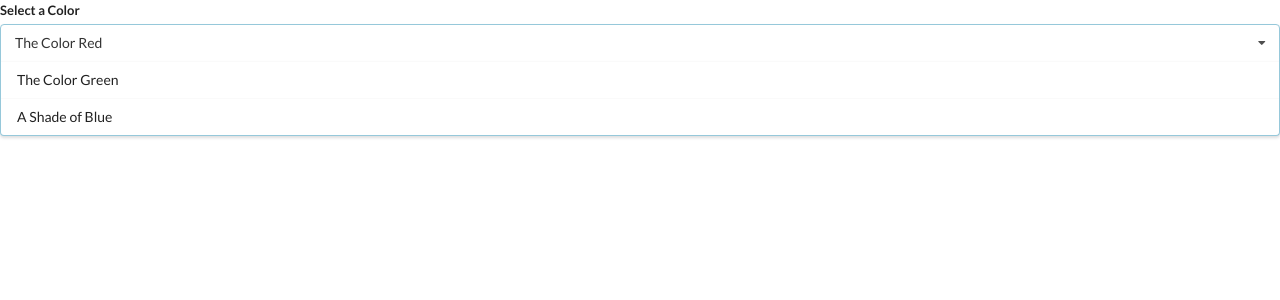
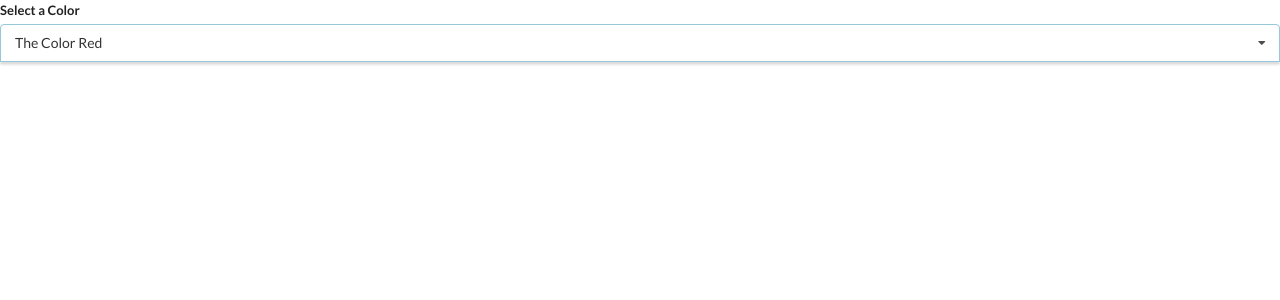
Before and after one commit to samanbatool08/react-widgets, a React (Create React App) app: page / in a window 1280 px wide. Shown: the top 300 px of the page. Built offline with nearby package versions, Linux system fonts and the light colour scheme.

Commit message:
conditionally render options - option 1

```diff
--- a/src/components/Dropdown.js
+++ b/src/components/Dropdown.js
@@ -1,6 +1,8 @@
-import React from 'react';
+import React, { useState } from 'react';
 
 const Dropdown = ({ options, selected, onSelectedChange }) => {
+  const [open, setOpen] = useState(false);
+
   const renderOptions = options.map(option => {
     if (option.value === selected.value) {
       return null
@@ -21,11 +23,11 @@ const Dropdown = ({ options, selected, onSelectedChange }) => {
   <div className='ui form'>
     <div className='field'>
       <label className='label'>Select a Color</label>
-      <div className='ui selection dropdown visible active'>
+      <div onClick={() => setOpen(!open)} className='ui selection dropdown visible active'>
         <i className='dropdown icon'></i>
         <div className='text'>{selected.label}</div>
-        <div  className='menu visible transition'>
-          {renderOptions}
+        <div className='menu visible transition'>
+          {open ? renderOptions : null}
         </div>
       </div>
     </div>
```
